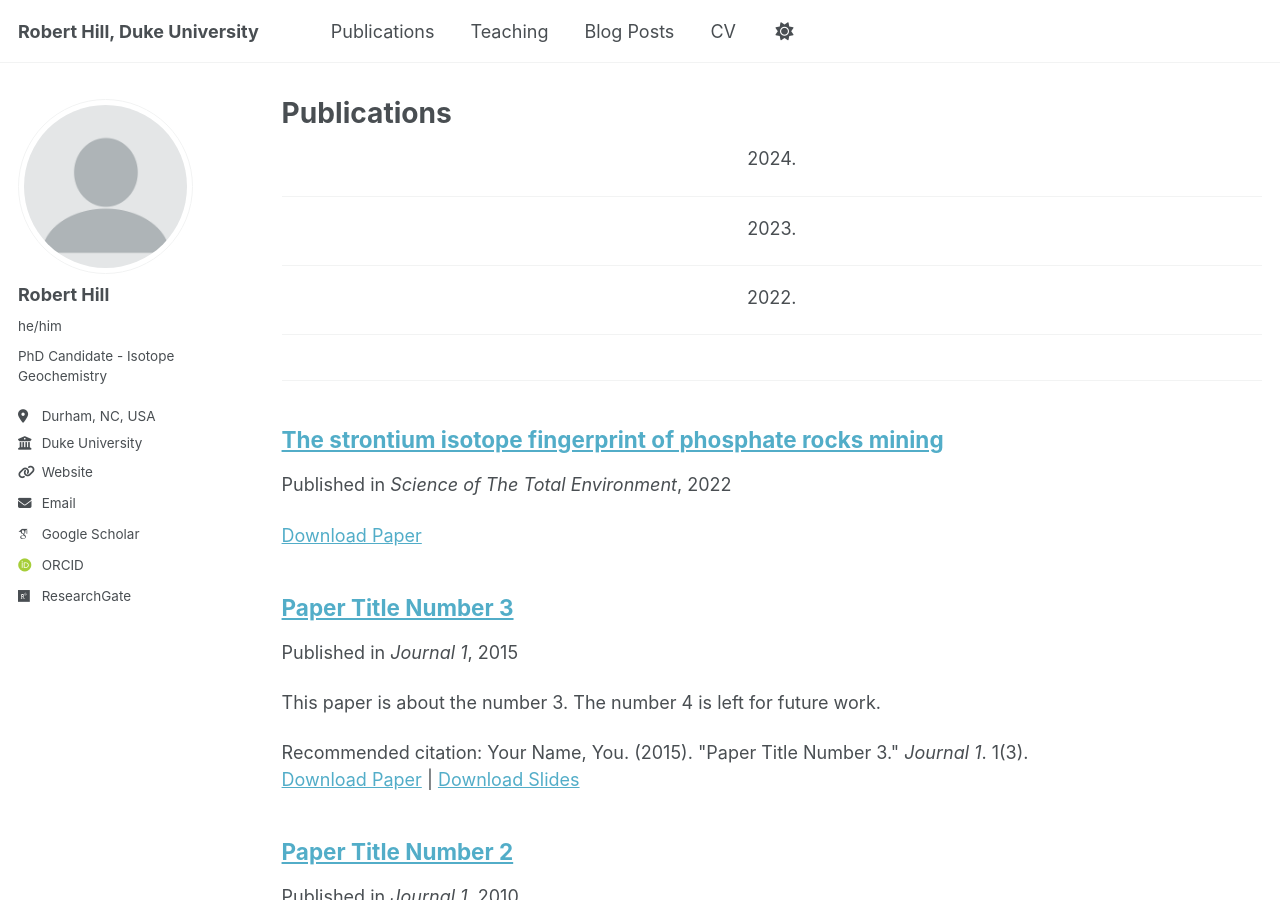
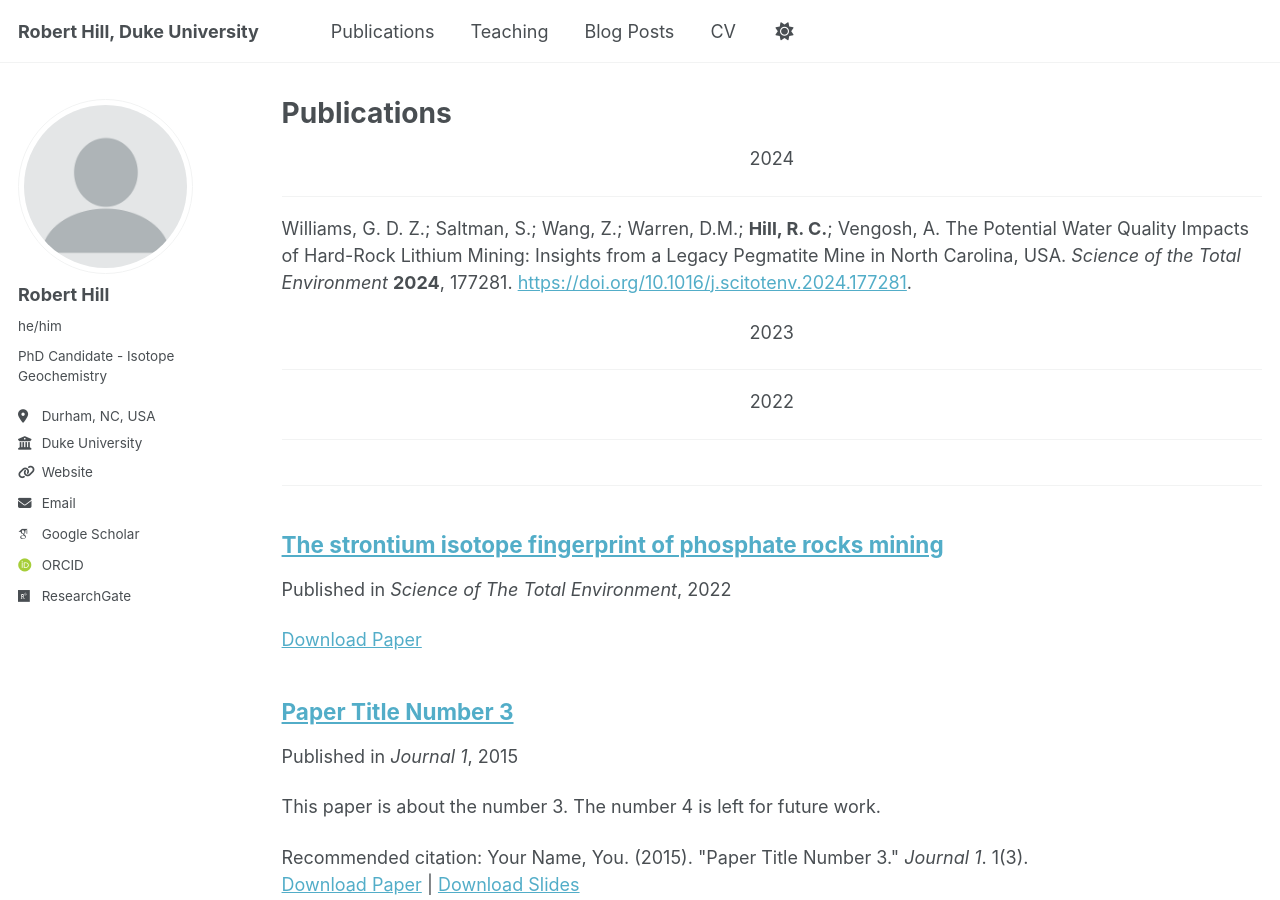
Before and after one commit to robert-c-hill/robert-c-hill.github.io, a Jekyll site: the page built from _pages/publications.html, in a window 1280 px wide and 900 px high. Built offline with Jekyll 4.4.1, drawn with Linux system fonts in a browser that asks for light colours; some web fonts are replaced.

Commit message:
Update publications.html

```diff
--- a/_pages/publications.html
+++ b/_pages/publications.html
@@ -10,13 +10,14 @@ author_profile: true
 
 {% include base_path %}
 
-<p style="text-align: center;">2024.</p>
+<p style="text-align: center;">2024</p>
+<hr />
+<p>Williams, G. D. Z.; Saltman, S.; Wang, Z.; Warren, D.M.; <b>Hill, R. C.</b>; Vengosh, A. The Potential Water Quality Impacts of Hard-Rock Lithium Mining: Insights from a Legacy Pegmatite Mine in North Carolina, USA. <i>Science of the Total Environment</i> <b>2024</b>, 177281. <a href="https://doi.org/10.1016/j.scitotenv.2024.177281">https://doi.org/10.1016/j.scitotenv.2024.177281</a>.</p>
+
+<p style="text-align: center;">2023</p>
 <hr />
 
-<p style="text-align: center;">2023.</p>
-<hr />
-
-<p style="text-align: center;">2022.</p>
+<p style="text-align: center;">2022</p>
 <hr />
 
 <!-- New style rendering if publication categories are defined -->
```
